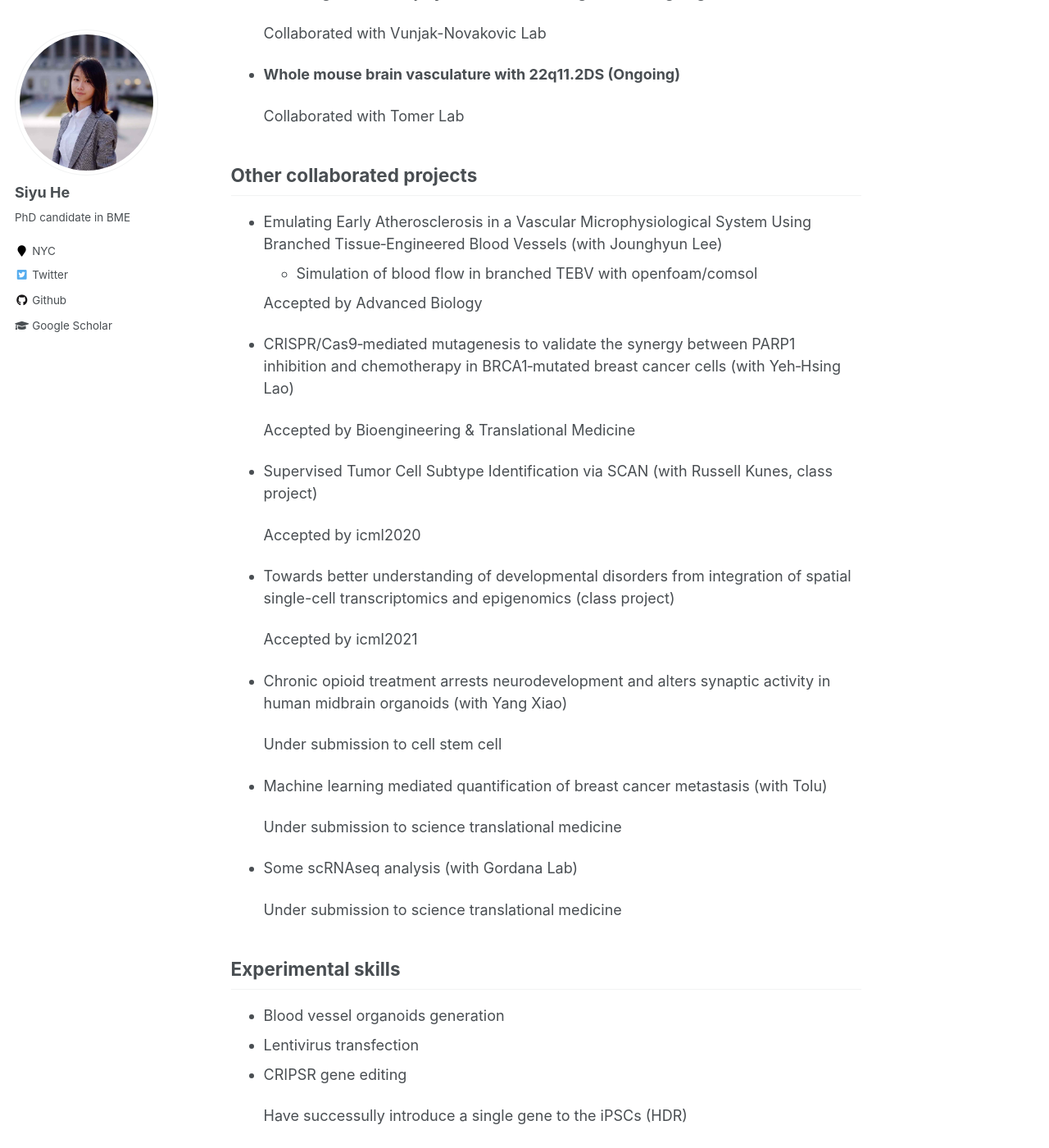
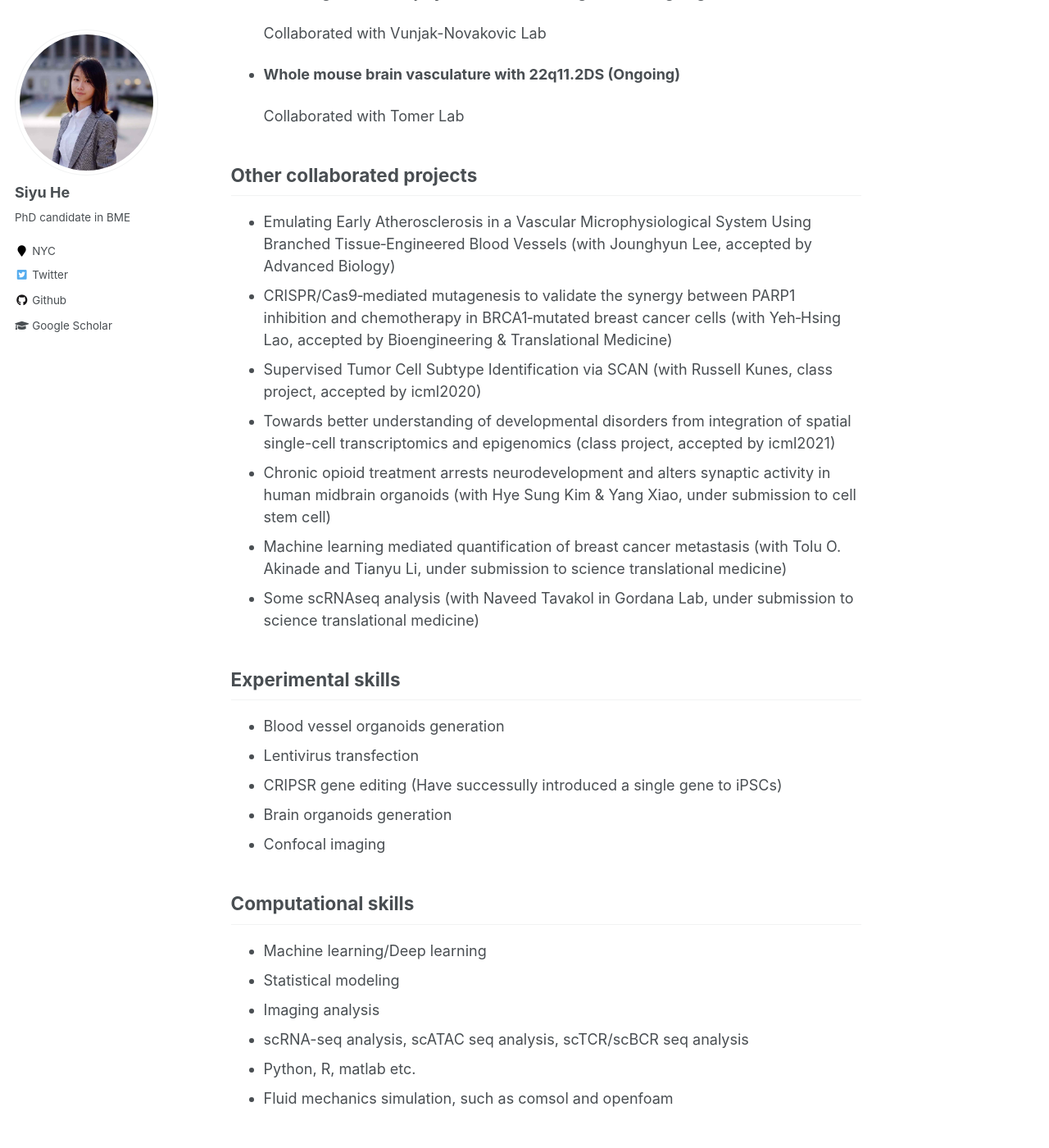
Before and after one commit to siyuh/he-siyu.github.io, a Jekyll site: the page built from _pages/research.md, in a window 1280 px wide and 1400 px high, scrolled down 1931 px. Shown: the whole window at 82% size. Built offline with Jekyll 4.4.1, drawn with Linux system fonts in a browser that asks for light colours.

Commit message:
Update research.md

```diff
--- a/_pages/research.md
+++ b/_pages/research.md
@@ -35,44 +35,21 @@ Major projects
 
 Other collaborated projects
 ----
-* Emulating Early Atherosclerosis in a Vascular Microphysiological System Using Branched Tissue‐Engineered Blood Vessels (with Jounghyun Lee)
-    * Simulation of blood flow in branched TEBV with openfoam/comsol
-
-    Accepted by Advanced Biology
-
-* CRISPR/Cas9‐mediated mutagenesis to validate the synergy between PARP1 inhibition and chemotherapy in BRCA1‐mutated breast cancer cells (with Yeh‐Hsing Lao)
-
-    Accepted by Bioengineering & Translational Medicine
-
-* Supervised Tumor Cell Subtype Identification via SCAN (with Russell Kunes, class project)
-
-    Accepted by icml2020
-
-* Towards better understanding of developmental disorders from integration of spatial single-cell transcriptomics and epigenomics (class project)
-
-    Accepted by icml2021
-
-* Chronic opioid treatment arrests neurodevelopment and alters synaptic activity in human midbrain organoids (with Yang Xiao)
-
-    Under submission to cell stem cell
-
-* Machine learning mediated quantification of breast cancer metastasis (with Tolu)
-
-    Under submission to science translational medicine
-
-* Some scRNAseq analysis (with Gordana Lab)
-
-    Under submission to science translational medicine
+* Emulating Early Atherosclerosis in a Vascular Microphysiological System Using Branched Tissue‐Engineered Blood Vessels (with Jounghyun Lee,  accepted by Advanced Biology)
+* CRISPR/Cas9‐mediated mutagenesis to validate the synergy between PARP1 inhibition and chemotherapy in BRCA1‐mutated breast cancer cells (with Yeh‐Hsing Lao, accepted by Bioengineering & Translational Medicine)
+* Supervised Tumor Cell Subtype Identification via SCAN (with Russell Kunes, class project, accepted by icml2020)
+* Towards better understanding of developmental disorders from integration of spatial single-cell transcriptomics and epigenomics (class project, accepted by icml2021)
+* Chronic opioid treatment arrests neurodevelopment and alters synaptic activity in human midbrain organoids (with Hye Sung Kim & Yang Xiao, under submission to cell stem cell)
+* Machine learning mediated quantification of breast cancer metastasis (with Tolu O. Akinade and Tianyu Li, under submission to science translational medicine)
+* Some scRNAseq analysis (with Naveed Tavakol in Gordana Lab, under submission to science translational medicine)
 
 Experimental skills
 ----
 * Blood vessel organoids generation
 * Lentivirus transfection
-* CRIPSR gene editing
-
-    Have successully introduce a single gene to the iPSCs (HDR)
+* CRIPSR gene editing (Have successully introduced a single gene to iPSCs)
 * Brain organoids generation
-* Confocal
+* Confocal imaging
 
 Computational skills
 ----
```
